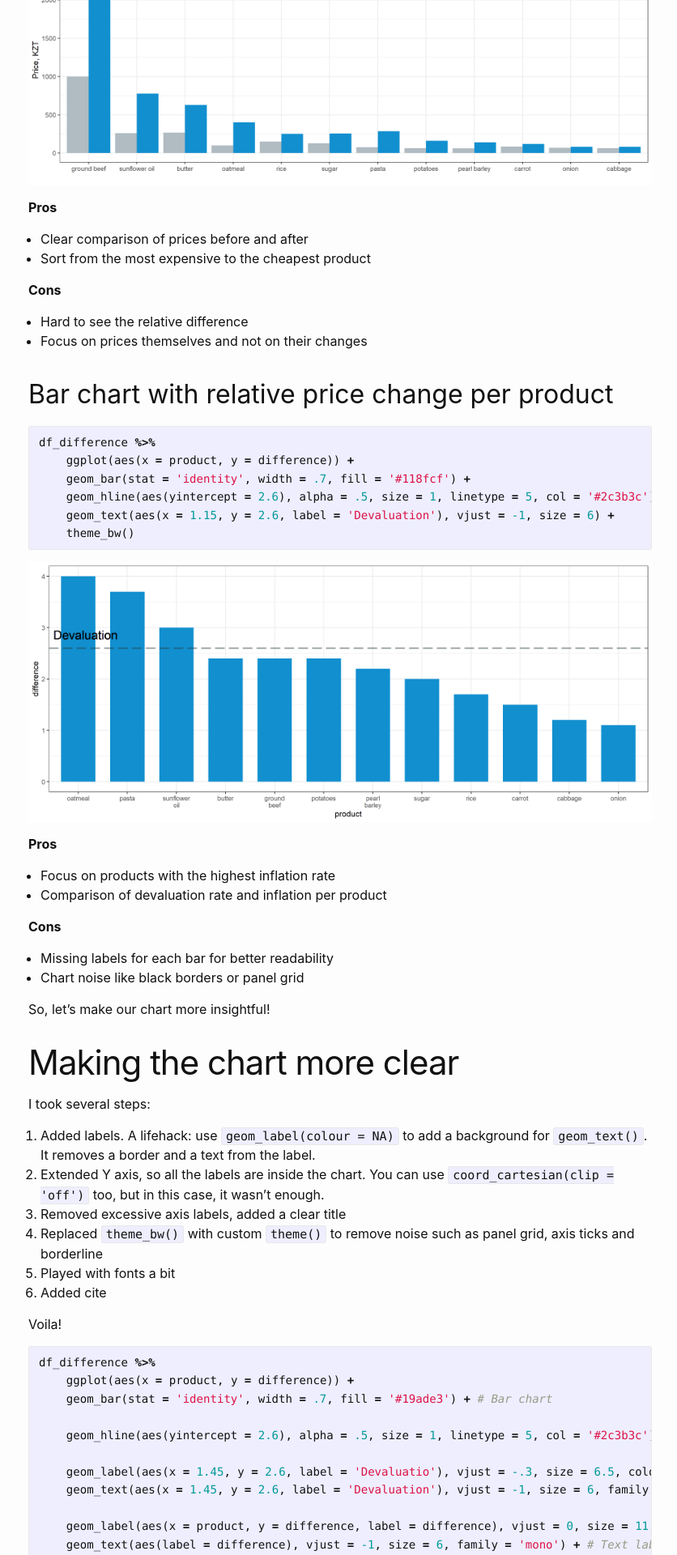
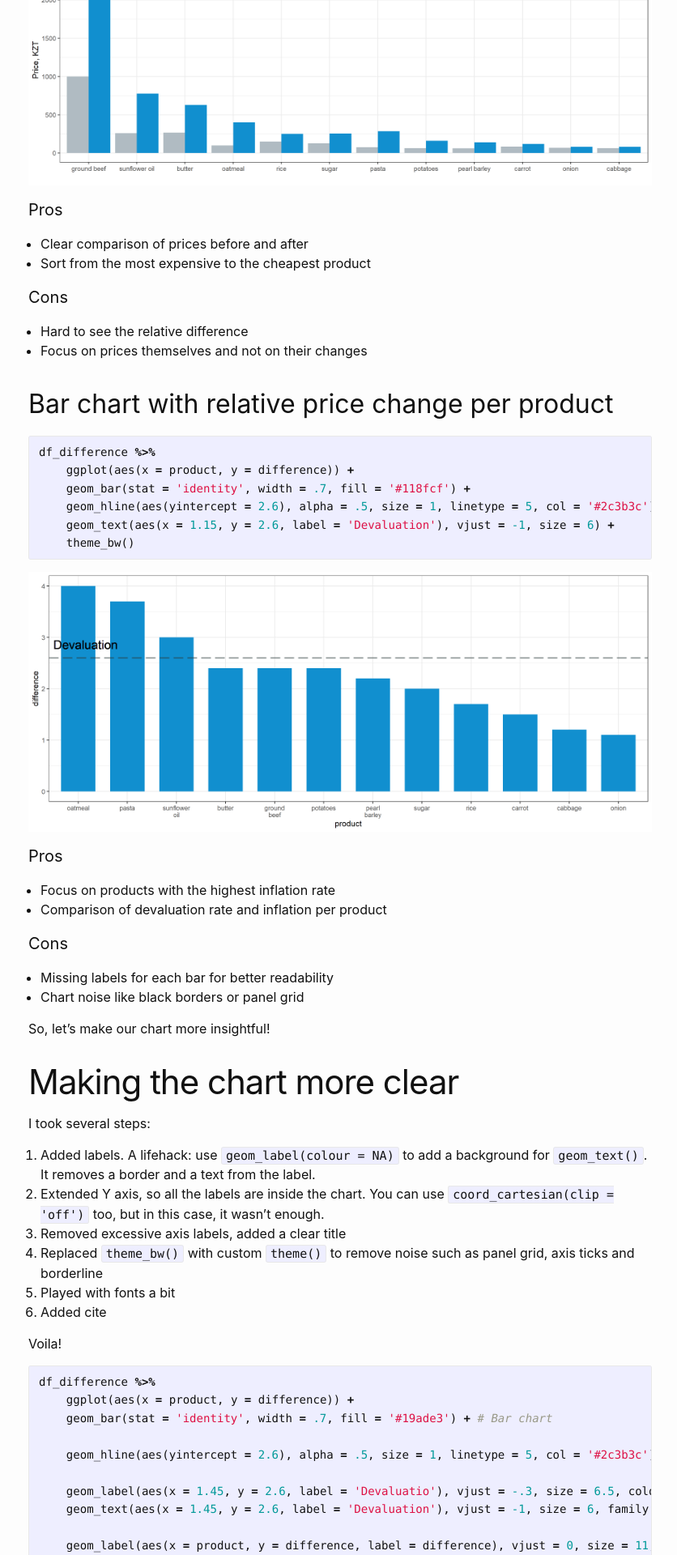
Before and after one commit to bjolko/bjolko.github.io, a Jekyll site: the page built from docs/_posts/2021-04-22-dataviz-makeover-devaluation.md, in a window 1280 px wide. Shown: the part 1410-3330 px from the top of the page at 81% size, without its empty margins (220-1056 px from the left). Built offline with Jekyll 4.4.1, drawn with Linux system fonts in a browser that asks for light colours; comment, search, counter and statistics services are not loaded.

Commit message:
Change bold to Markdown headers

````diff
--- a/docs/_posts/2021-04-22-dataviz-makeover-devaluation.md
+++ b/docs/_posts/2021-04-22-dataviz-makeover-devaluation.md
@@ -40,11 +40,11 @@ df %>%
 ```
 ![Grouped bar chart](/assets/posts/dataviz-makeover-devaluation/grouped_bar.png)
 
-**Pros**
+#### Pros
 * Clear comparison of prices before and after
 * Sort from the most expensive to the cheapest product
 
-**Cons**
+#### Cons
 * Hard to see the relative difference
 * Focus on prices themselves and not on their changes
 
@@ -59,11 +59,11 @@ df_difference %>%
 ```
 ![Grouped bar chart](/assets/posts/dataviz-makeover-devaluation/difference_bar.png)
 
-**Pros**
+#### Pros
 * Focus on products with the highest inflation rate
 * Comparison of devaluation rate and inflation per product
 
-**Cons**
+#### Cons
 * Missing labels for each bar for better readability
 * Chart noise like black borders or panel grid
 
````
